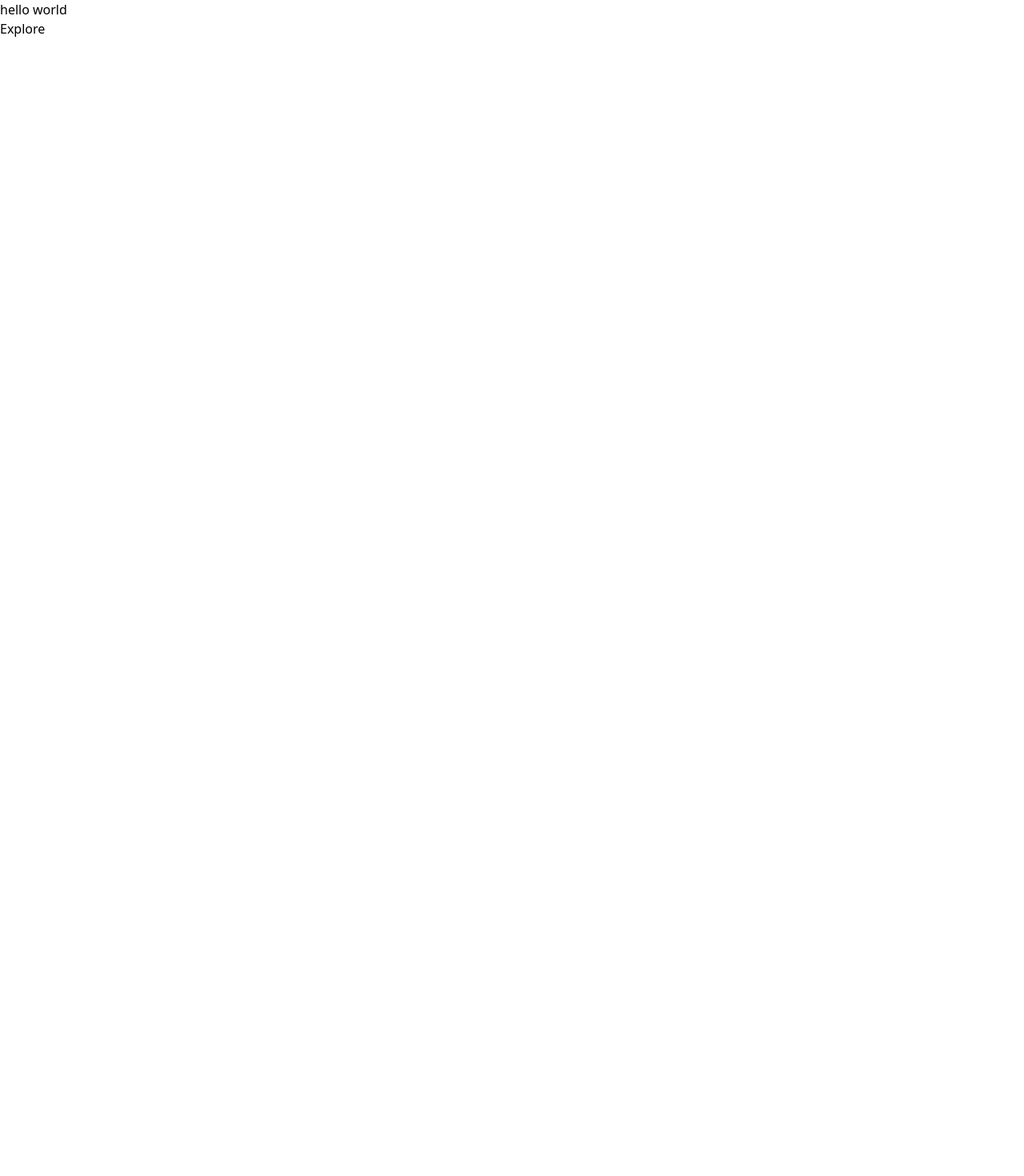
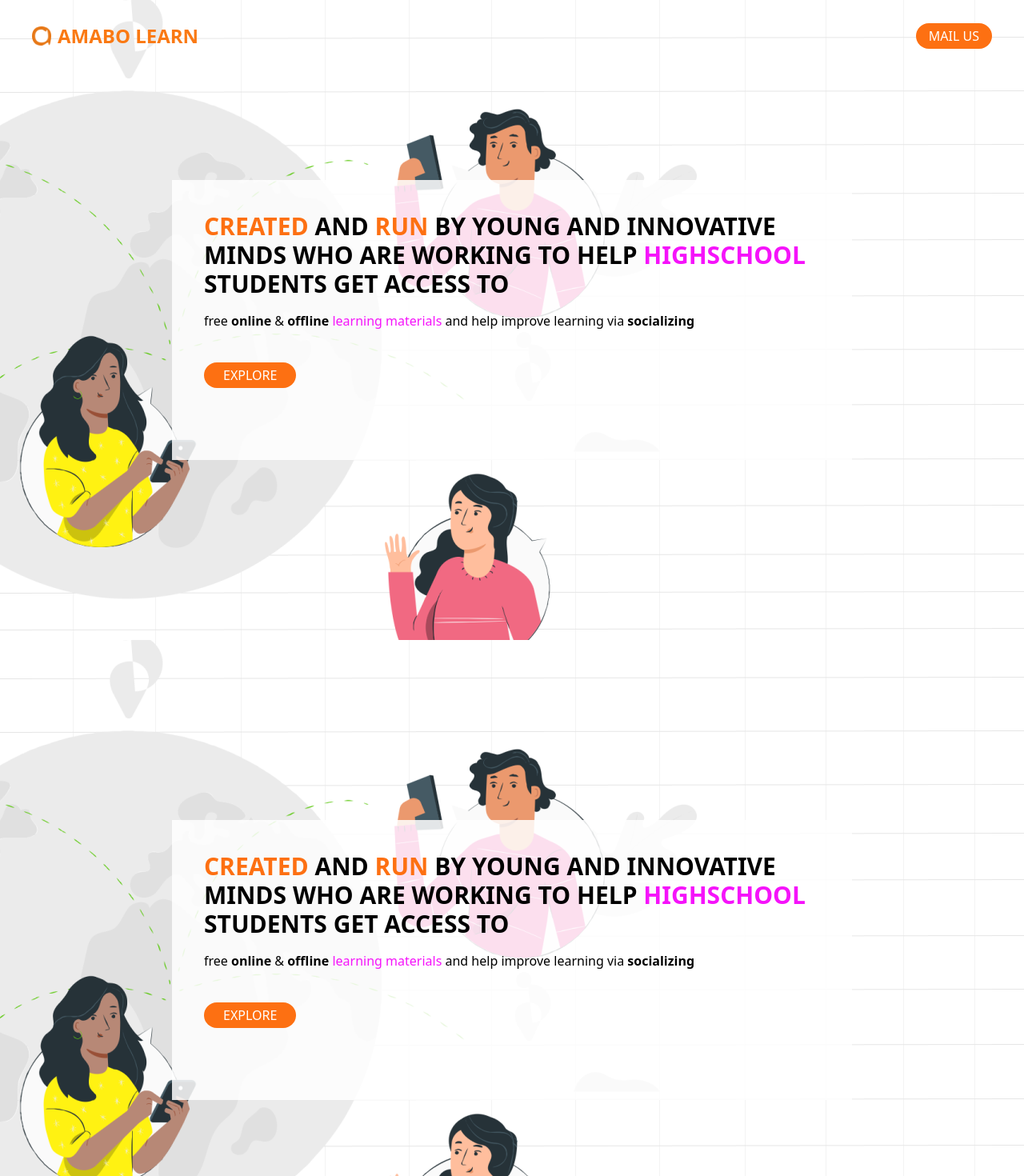
Before and after one commit to udezueoluomachi/amabo-learn-v2, a Next.js app: page / in a window 1280 px wide. Shown: the top 1470 px of the page at 80% size. Before the commit the page ends 800 px from the top, so only its background shows below. Built offline with nearby package versions, Linux system fonts and the light colour scheme.

Commit message:
Made progress in implementing the UI

```diff
--- a/src/app/page.js
+++ b/src/app/page.js
@@ -1,9 +1,36 @@
+import Header from "@/components/Header"
+
 export default function Home() {
 
   return (
     <>
-    <h1 className="">hello world</h1>
-    <a href="/subjects">Explore</a>
+    <Header />
+    <div className="flex justify-center items-center h-full w-full bg-bg bg-no-repeat bg-white-1 bg-cover bg-center bg-local" >
+      <div className="bg-white-1/85 max-w-[850px] h-max min-w-[310px] min-h-[350px] p-10">
+        <p className="text-black font-extrabold text-3xl">
+          <span className="text-orange-1">CREATED</span> AND <span className="text-orange-1">RUN</span> BY YOUNG AND INNOVATIVE MINDS WHO ARE WORKING TO HELP <span className="text-purple">HIGHSCHOOL</span> STUDENTS GET ACCESS TO
+        </p>
+        <p className="text-black mt-4">
+          free <b>online</b> & <b>offline</b> <span className="text-purple">learning materials</span> and help improve learning via <strong>socializing</strong>
+        </p>
+        <a href="./subjects" title="Explore available subjects." className="block w-max text-base font-medium text-white-1 bg-orange-1 rounded-full mt-10 px-6 py-1" >
+          EXPLORE
+        </a>
+      </div>
+    </div>
+    <div className="flex justify-center items-center h-full w-full bg-bg bg-no-repeat bg-white-1 bg-cover bg-center bg-local" >
+      <div className="bg-white-1/85 max-w-[850px] h-max min-w-[310px] min-h-[350px] p-10">
+        <p className="text-black font-extrabold text-3xl">
+          <span className="text-orange-1">CREATED</span> AND <span className="text-orange-1">RUN</span> BY YOUNG AND INNOVATIVE MINDS WHO ARE WORKING TO HELP <span className="text-purple">HIGHSCHOOL</span> STUDENTS GET ACCESS TO
+        </p>
+        <p className="text-black mt-4">
+          free <b>online</b> & <b>offline</b> <span className="text-purple">learning materials</span> and help improve learning via <strong>socializing</strong>
+        </p>
+        <a href="./subjects" title="Explore available subjects." className="block w-max text-base font-medium text-white-1 bg-orange-1 rounded-full mt-10 px-6 py-1" >
+          EXPLORE
+        </a>
+      </div>
+    </div>
     </>
   )
 }
--- a/src/app/subjects/page.js
+++ b/src/app/subjects/page.js
@@ -7,8 +7,6 @@ export default function Home() {
 
   return (
     <>
-    <h1 className="">hello nigga</h1>
-    <a href=".">home</a>
     </>
   )
 }
--- /dev/null
+++ b/src/components/Header.jsx
@@ -0,0 +1,17 @@
+const Header = () => {
+    return (
+        <>
+            <header className="fixed top-0 flex items-center justify-between w-full px-3 md:px-10 h-[15vh] max-h-[60px] md:max-h-[90px] md:min-h-[85px]">
+                <a href="." className="flex items-center select-none" title="Amabo learn homepage." >
+                    <img  className="h-6 w-6 mr-2" src="/logo.png" />
+                    <span className="text-orange-2 text-lg md:text-2xl font-bold" >AMABO LEARN</span>
+                </a>
+                <a href="mailto:user@example.com" className="text-white-1 font-normal text-sm md:text-base bg-orange-1 py-1 px-4 rounded-full" title="Send us an email" >
+                    MAIL US
+                </a>
+            </header>
+        </>
+    )
+}
+
+export default Header
--- a/tailwind.config.js
+++ b/tailwind.config.js
@@ -28,6 +28,8 @@ module.exports = {
         'gradient-radial': 'radial-gradient(var(--tw-gradient-stops))',
         'gradient-conic':
           'conic-gradient(from 180deg at 50% 50%, var(--tw-gradient-stops))',
+        "bg" : "url('/bg.png')",
+        "pattern" : "url('/pattern.png')"
       },
     },
   },
```
